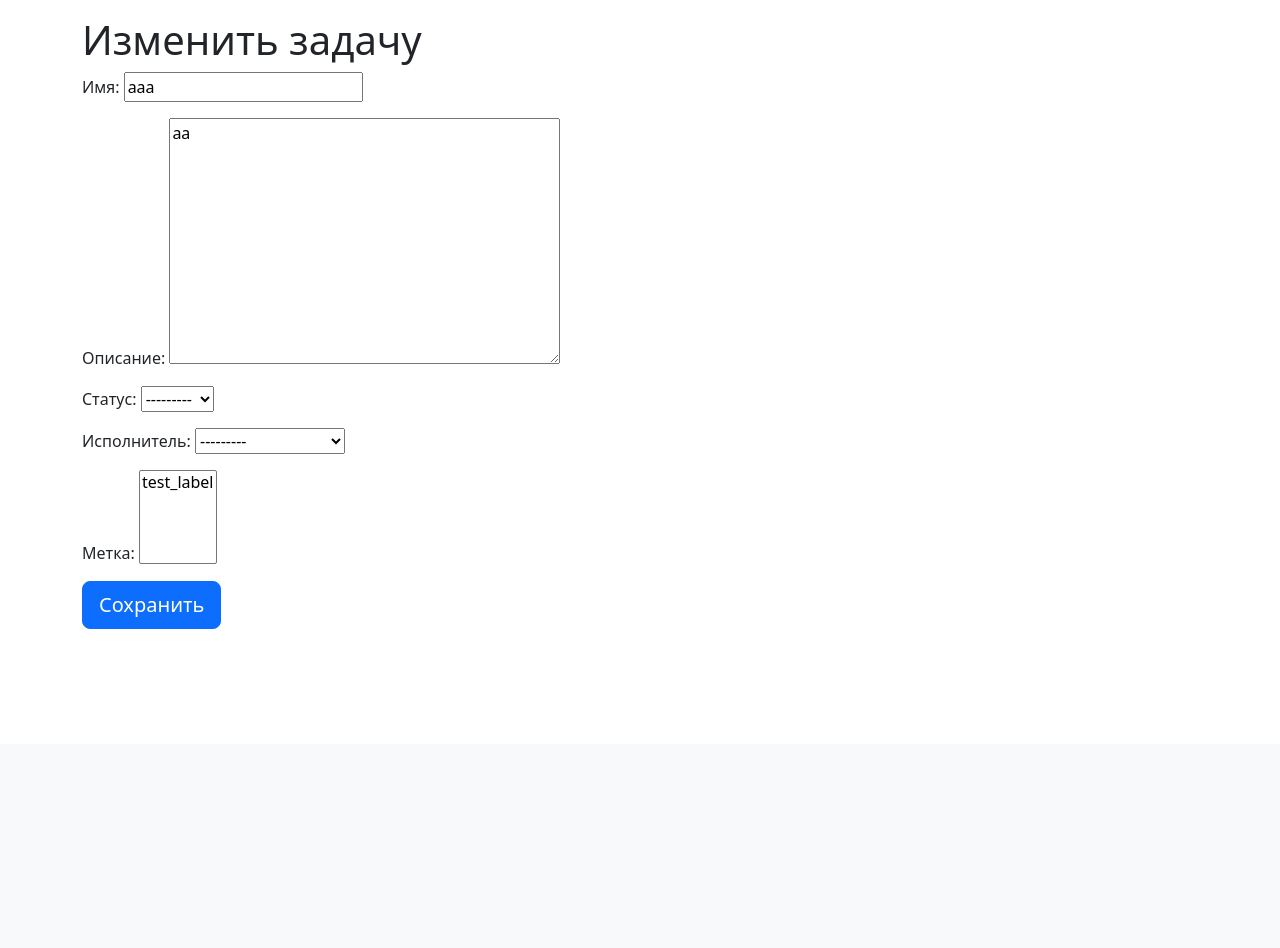
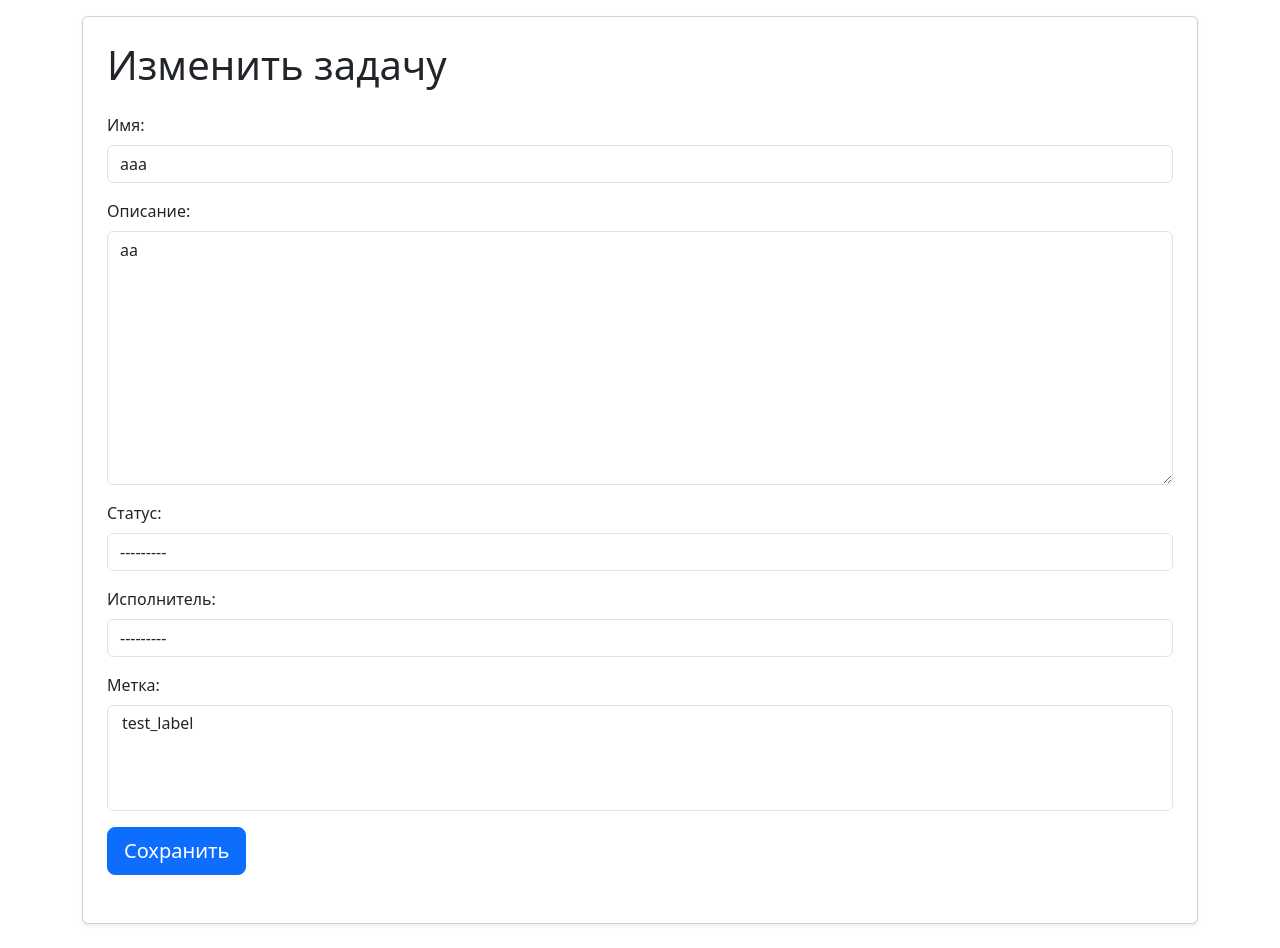
Before and after one commit to DanaSenko/python-project-52, a Django app: page /tasks/2/update/ in a window 1280 px wide. Shown: the part 56-1004 px from the top of the page. Before the commit the page ends 685 px from the top, so only its background shows below. Run offline with Django 5.2, Linux system fonts and the light colour scheme; a user stored in the database is signed in; data comes from the database, SQL or seed files in the repository; both versions use the stored data as it was after the commit; data that the repository does not hold is empty; some libraries are stand-ins or nearby versions.

Commit message:
updated task_update.html form

```diff
--- a/task_manager/tasks/templates/task_update.html
+++ b/task_manager/tasks/templates/task_update.html
@@ -1,15 +1,26 @@
 {% extends 'layout.html' %}
+{% load widget_tweaks %}
 
 {% block content %}
-<h1>Изменить задачу</h1>
-<form method="post">
+<div class="card shadow-sm p-4 mb-4">
+    <h1 class="mb-4">Изменить задачу</h1>
+    <form method="post" class="filter-form mb-4">
         {% csrf_token %}
-    {{ form.as_p }}
+        <div class="mb-3">
             {% if form.errors %}
             <div class="alert alert-danger">
                 {{ form.errors }}
             </div>
             {% endif %}
+
+            {% for field in form %}
+            <div class="col-md mb-3">
+                <label for="{{ field.id_for_label }}" class="form-label">{{ field.label }}:</label>
+                {{ field|add_class:"form-control" }}
+            </div>
+            {% endfor %}
+        </div>
         <button type="submit" class="btn btn-primary btn-lg">Сохранить</button>
     </form>
+</div>
 {% endblock%}
```
Also changed, not shown: db.sqlite3. Lines whose indentation alone changed are shown as unchanged.
